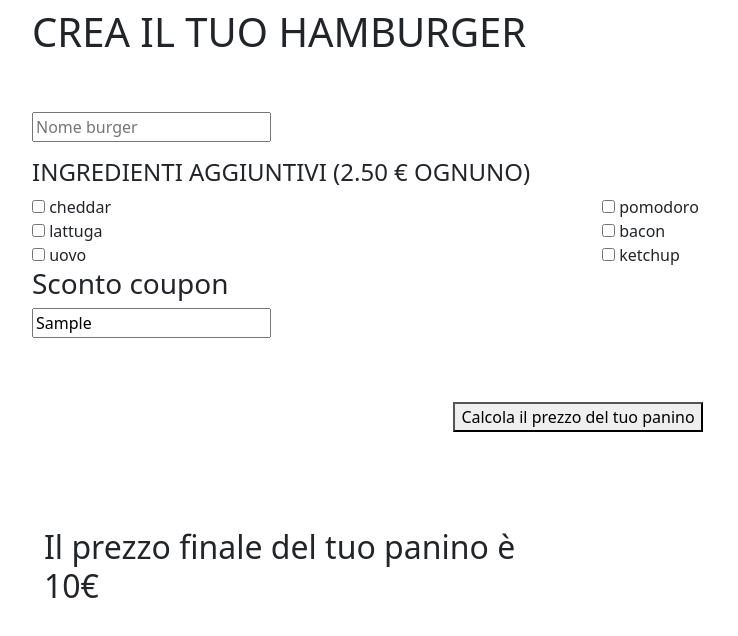
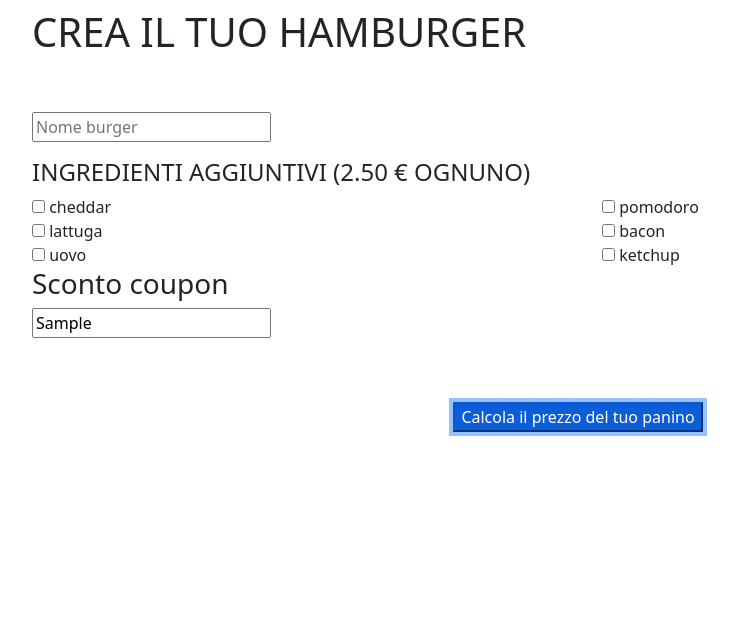
Before and after one commit to samuelepietrasanta/js-burger, a plain HTML site: page index.html in a window 1280 px wide. Both pictures are taken after typing "Sample" into the empty fields and a click on the button "Calcola il prezzo del tuo panino". Shown: the whole page, without its empty margins (50-788 px from the left). Drawn offline with nearby package versions, Linux system fonts and the light colour scheme.

Commit message:
correzione

```diff
--- a/index.html
+++ b/index.html
@@ -68,7 +68,7 @@
 
         <div class="row mb-5">
             <div class="col-12 text-center">
-                <button id="bottone-prezzo" type="button"> Calcola il prezzo del tuo panino</button>
+                <button id="bottone-prezzo" class="btn-primary" type="button"> Calcola il prezzo del tuo panino</button>
             </div>
         </div>
 
--- a/js/myscript.js
+++ b/js/myscript.js
@@ -1,4 +1,4 @@
-let costoBase = 10;
+
 
 let listaCouponValidi = ["Euro2020" , "PanDiStelleAdventure" , "Melinda2k21"];
 
@@ -13,6 +13,7 @@ bottone.addEventListener('click',
         if (nomeBurgerElement.value.length === 0){
             alert("Devi dare un nome al tuo panino");
         }else{
+            let costoBase = 10;
             IngredientiAggiuntivi = document.getElementsByClassName("ingrediente");
 
             for (i = 0; i < IngredientiAggiuntivi.length ; i++){
@@ -25,14 +26,15 @@ bottone.addEventListener('click',
             }
             if (listaCouponValidi.includes(coupon.value)){
                 costoBase = costoBase * 0.8;
-                document.getElementById("valid-coupon").innerHTML = "Coupon valido, hai diritto ad uno sconto del 20%"
+                document.getElementById("valid-coupon").innerHTML = "Coupon valido, hai diritto ad uno sconto del 20%";
             }else{
-                document.getElementById("unvalid-coupon").innerHTML = "Coupon non valido. Peccato hai perso uno sconto del 20%"
+                document.getElementById("unvalid-coupon").innerHTML = "Coupon non valido. Peccato hai perso uno sconto del 20%";
+
             }
-
+            document.getElementById("scritta-prezzo-finale").innerHTML = "Il prezzo finale del tuo panino è  "  + costoBase + "&euro;";
         }
 
-        document.getElementById("scritta-prezzo-finale").innerHTML = "Il prezzo finale del tuo panino è  "  + costoBase + "&euro;";
+
 
 
     })
```
